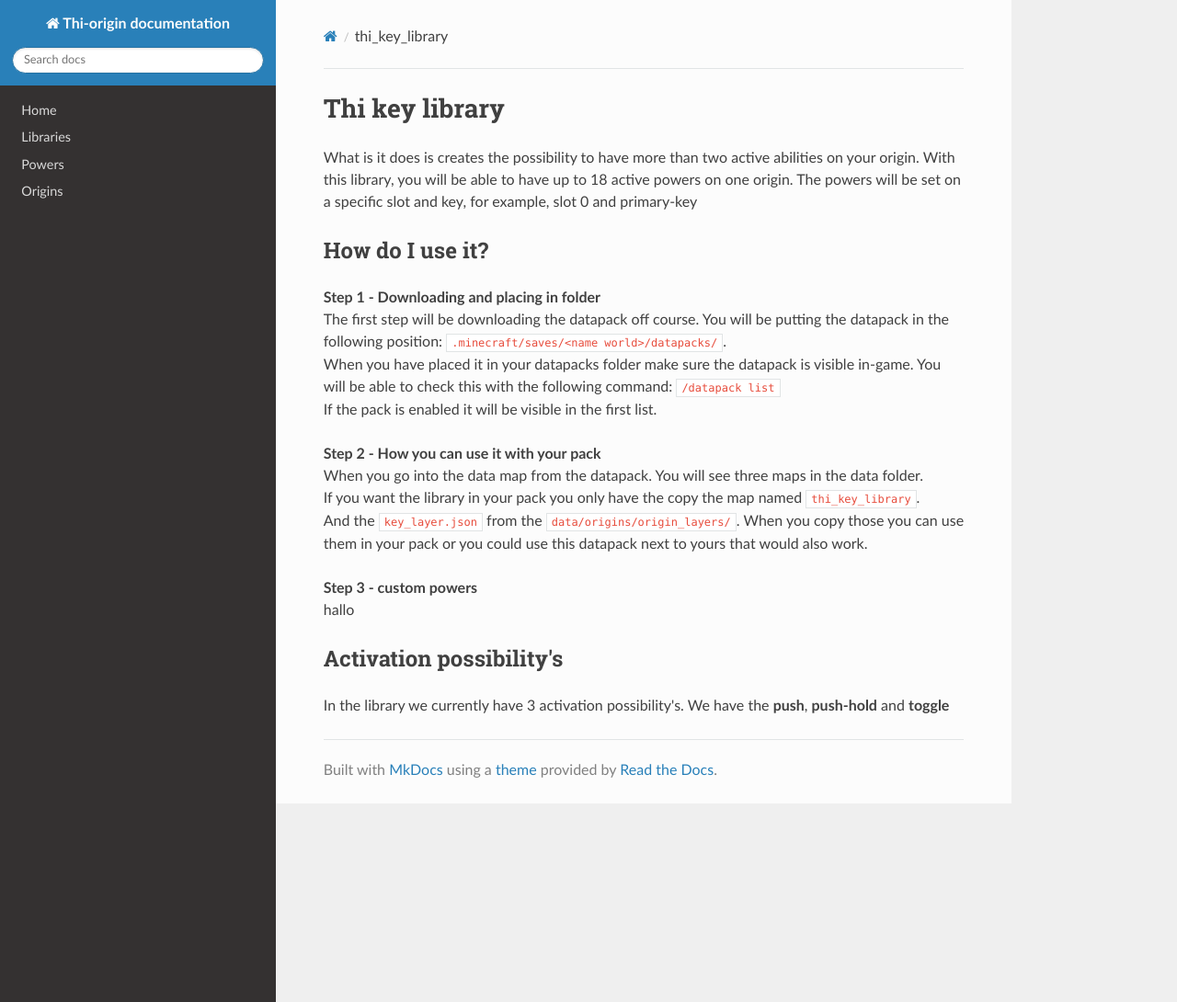
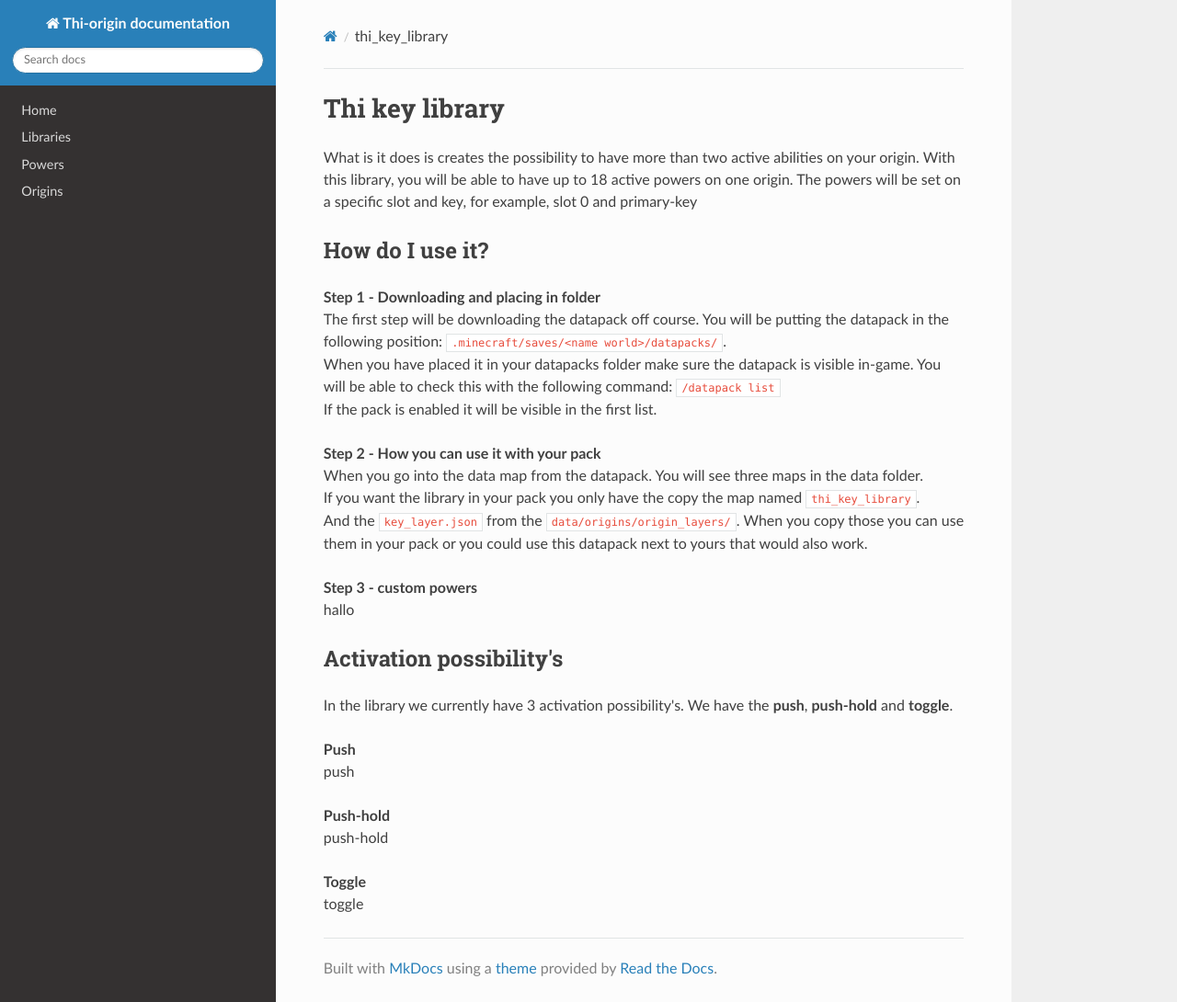
Before and after one commit to MisionThi/thi-origins-stuff, an MkDocs documentation site: the page built from docs/thi_key_library.md, in a window 1280 px wide and 1090 px high. Shown: the whole window at 92% size. Built offline with MkDocs 1.6.1, drawn with Linux system fonts in a browser that asks for light colours; nearby versions of some CDN libraries.

Commit message:
Update thi_key_library.md

```diff
--- a/docs/thi_key_library.md
+++ b/docs/thi_key_library.md
@@ -28,4 +28,13 @@ them in your pack or you could use this datapack next to yours that would also w
 hallo
 
 ## Activation possibility's
-In the library we currently have 3 activation possibility's. We have the **push**, **push-hold** and **toggle**
+In the library we currently have 3 activation possibility's. We have the **push**, **push-hold** and **toggle**.
+
+**Push** <br />
+push
+
+**Push-hold** <br />
+push-hold
+
+**Toggle** <br />
+toggle
```
